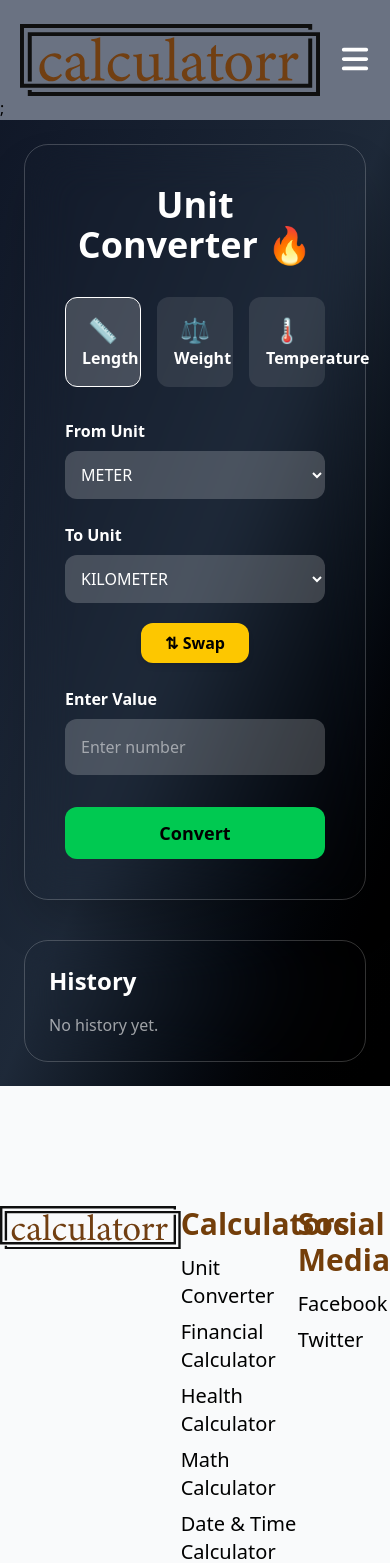
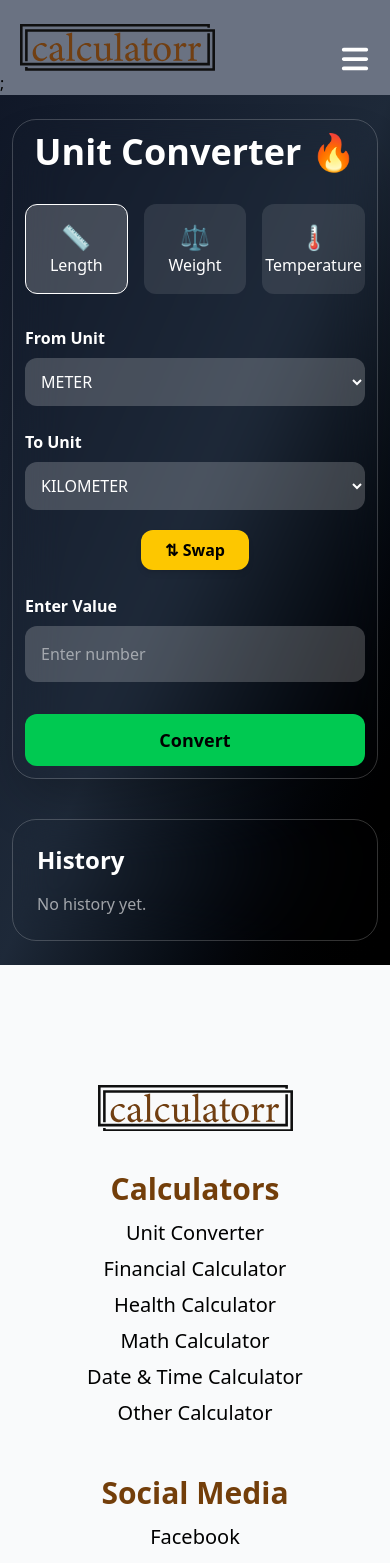
Before and after one commit to naim-i/calculator, a Next.js app: page /UnitConverter in a window 390 px wide. Shown: the top 1563 px of the page. Built offline with nearby package versions, Linux system fonts and the light colour scheme.

Commit message:
responsive

```diff
--- a/src/app/Component/Calculator/Index.js
+++ b/src/app/Component/Calculator/Index.js
@@ -1,6 +1,7 @@
 "use client";
 import { useState } from "react";
 import { motion } from "framer-motion";
+import Container from "../Container/Container";
 
 export default function Calculator() {
   const [value, setValue] = useState("0");
@@ -62,7 +63,10 @@ export default function Calculator() {
   ];
 
   return (
-    <div className=" h-2/4 flex items-center justify-center bg-[#0F0F0F] p-24">
+    <>
+      <div className="bg-[#0F0F0F]">
+        <Container>
+          <div className=" h-2/4 flex items-center justify-center lg:py-20 px-3 lg:px-0 py-10">
             <motion.div
               initial={{ opacity: 0, scale: 0.9 }}
               animate={{ opacity: 1, scale: 1 }}
@@ -119,7 +123,7 @@ export default function Calculator() {
               </div>
 
               {/* History Panel */}
-        <div className="backdrop-blur-xl bg-white/10 border border-white/20 p-6 rounded-3xl shadow-2xl h-full max-h-[600px] overflow-y-auto text-white">
+              <div className="backdrop-blur-xl bg-white/10 border border-white/20 p-6 rounded-3xl shadow-2xl h-full max-h-150 overflow-y-auto text-white">
                 <h2 className="text-2xl font-semibold mb-4">History</h2>
                 <ul className="space-y-2 text-lg">
                   {history.length === 0 && (
@@ -137,5 +141,8 @@ export default function Calculator() {
               </div>
             </motion.div>
           </div>
+        </Container>
+      </div>
+    </>
   );
 }
--- a/src/app/Component/Footer/Footer.js
+++ b/src/app/Component/Footer/Footer.js
@@ -14,12 +14,14 @@ const Footer = () => {
     <div className="bg-gray-50 w-full pb-10 pt-10">
       <Container>
         <div className=" justify-center items-center pt-20">
-          <Flex className="justify-between">
-            <div>
+          <Flex className="lg:justify-between items-center lg:items-start text-center lg:text-left flex-col lg:flex-row ">
+            <div className="w-[50%] lg:w-auto">
               <Logo />
             </div>
-            <div className="w-[30%]">
-              <h1 className="text-3xl text-yellow-900 font-bold">Calculators</h1>
+            <div className="lg:w-[30%] py-10 lg:py-0">
+              <h1 className="text-3xl text-yellow-900 font-bold">
+                Calculators
+              </h1>
               <List className="pt-3">
                 {FdataOne.map((item, i) => (
                   <ListItems
@@ -31,8 +33,10 @@ const Footer = () => {
                 ))}
               </List>
             </div>
-            <div className="w-[30%]">
-              <h1 className="text-3xl text-yellow-900 font-bold">Social Media</h1>
+            <div className="lg:w-[30%]">
+              <h1 className="text-3xl text-yellow-900 font-bold">
+                Social Media
+              </h1>
               <List className="pt-3">
                 {FdataTwo.map((item, i) => (
                   <ListItems
--- a/src/app/Component/Navbar/Navbar.js
+++ b/src/app/Component/Navbar/Navbar.js
@@ -43,7 +43,7 @@ const Navbar = () => {
     <div className="w-full bg-gray-500 flex items-center pt-6">
       <Container>
         <Flex className="justify-between items-center relative">
-          <div className="ml-5 lg:ml-0">
+          <div className="ml-5 lg:ml-0 w-[50%] lg:w-auto md:w-auto">
             <Logo />
           </div>
           <div ref={userRef}>
--- a/src/app/Component/UnitConverter/UnitConverter.js
+++ b/src/app/Component/UnitConverter/UnitConverter.js
@@ -100,12 +100,12 @@ export default function UltraUnitConverter() {
   return (
     <>
       <div className="bg-linear-to-br from-gray-900 via-gray-800 to-black">
-        <div className="max-w-5xl mx-auto p-6 ">
+        <div className="max-w-5xl mx-auto px-3 lg:px-0 py-6 lg:p-6 ">
           {/* Main Box */}
           <motion.div
             initial={{ opacity: 0, y: 40 }}
             animate={{ opacity: 1, y: 0 }}
-            className="backdrop-blur-xl shadow-2xl p-10 rounded-3xl border border-white/20"
+            className="backdrop-blur-xl shadow-2xl p-3 lg:p-10 rounded-3xl border border-white/20"
           >
             <h1 className="text-4xl font-bold text-white text-center mb-8">
               Unit Converter 🔥
@@ -123,7 +123,7 @@ export default function UltraUnitConverter() {
                     setFromUnit(firstUnit);
                     setToUnit(firstUnit);
                   }}
-                  className={`p-4 rounded-xl text-white font-semibold
+                  className={`w-full py-4 lg:p-4 rounded-xl text-white text-md lg:font-semibold
                          transition border ${
                            category === key
                              ? "bg-white/20 border-white"
```
Lines whose indentation alone changed are shown as unchanged.
